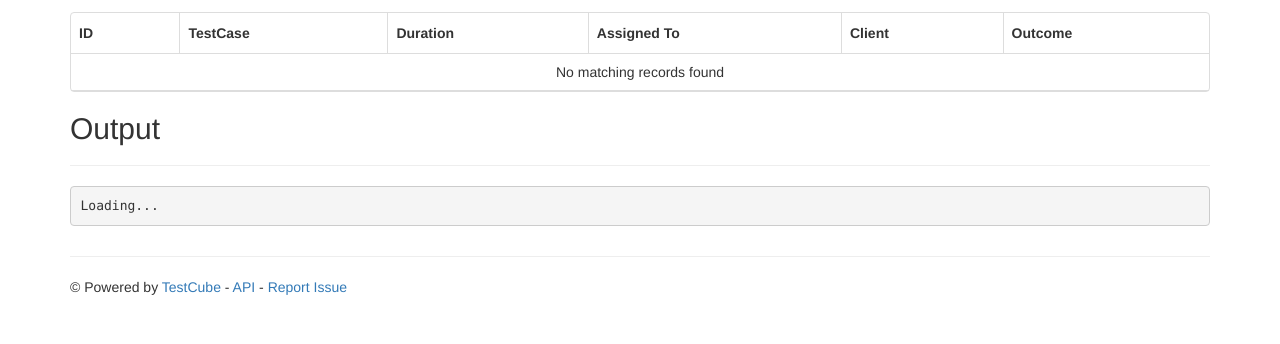
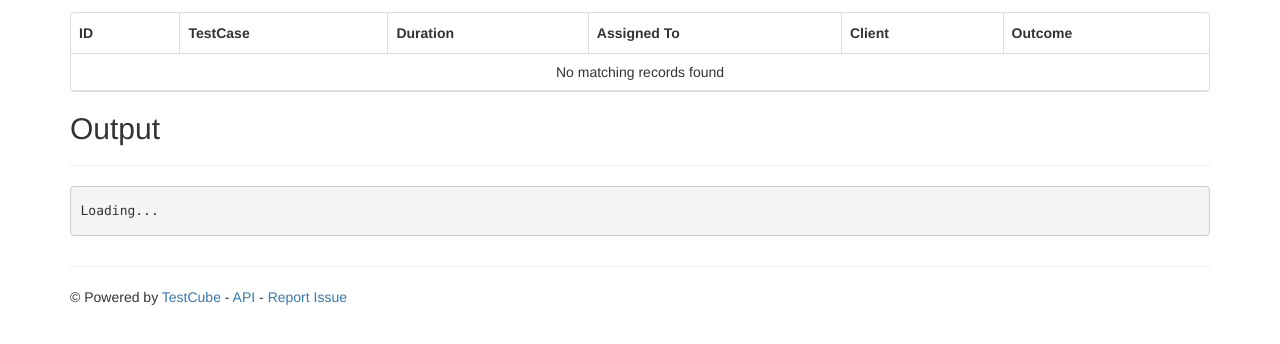
Before and after one commit to tobyqin/testcube, a Django app: page /results/1 in a window 1280 px wide. Shown: the part 213-557 px from the top of the page. Run offline with Django 3.2, Linux system fonts and the light colour scheme; parts of the project's set-up code (start-up, migrations or seed data) failed here and were passed over; some libraries are stand-ins or nearby versions.

Commit message:
fix line height for output.

```diff
--- a/testcube/templates/result_detail.html
+++ b/testcube/templates/result_detail.html
@@ -28,7 +28,8 @@
                     <h2>Output</h2>
                     <hr/>
 
-                    <pre style="white-space: pre-wrap;word-wrap: break-word;" id="stdout">Loading...</pre>
+                    <pre style="white-space: pre-wrap;word-wrap: break-word;line-height: 220%"
+                         id="stdout">Loading...</pre>
 
                 </div>
             </div>
```
